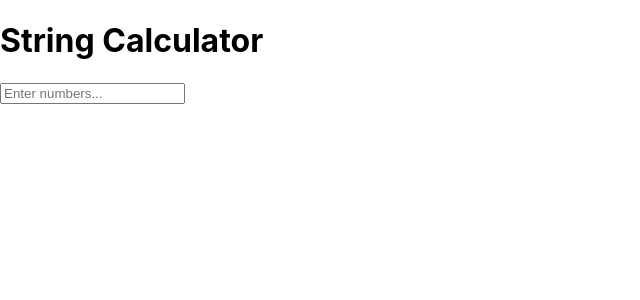
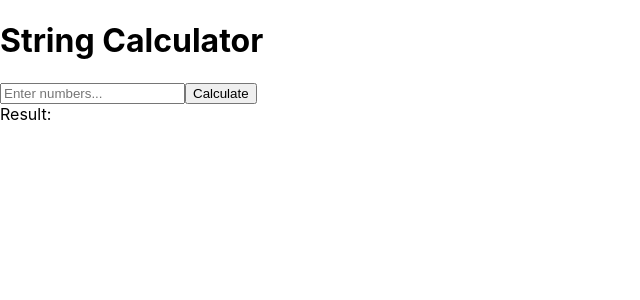
Before and after one commit to Yuki1602/assignmentatx, a React (Create React App) app: page / in a window 1280 px wide. Shown: the top 300 px of the page, without its empty margins (0-640 px from the left). Built offline with nearby package versions, Linux system fonts and the light colour scheme.

Commit message:
feat: add calculate button and result display to App component
 PASS  src/App.test.tsx
  √ renders calculator title (80 ms)
  √ renders input field (4 ms)
  √ renders calculate button (4 ms)
  √ renders result area (2 ms)

```diff
--- a/src/App.tsx
+++ b/src/App.tsx
@@ -13,6 +13,10 @@ function App() {
         onChange={(e) => setInput(e.target.value)}
         className="input-field"
       />
+      <button className="calculate-btn">
+        Calculate
+      </button>
+      <div className="result">Result:</div>
     </div>
   );
 }
```
